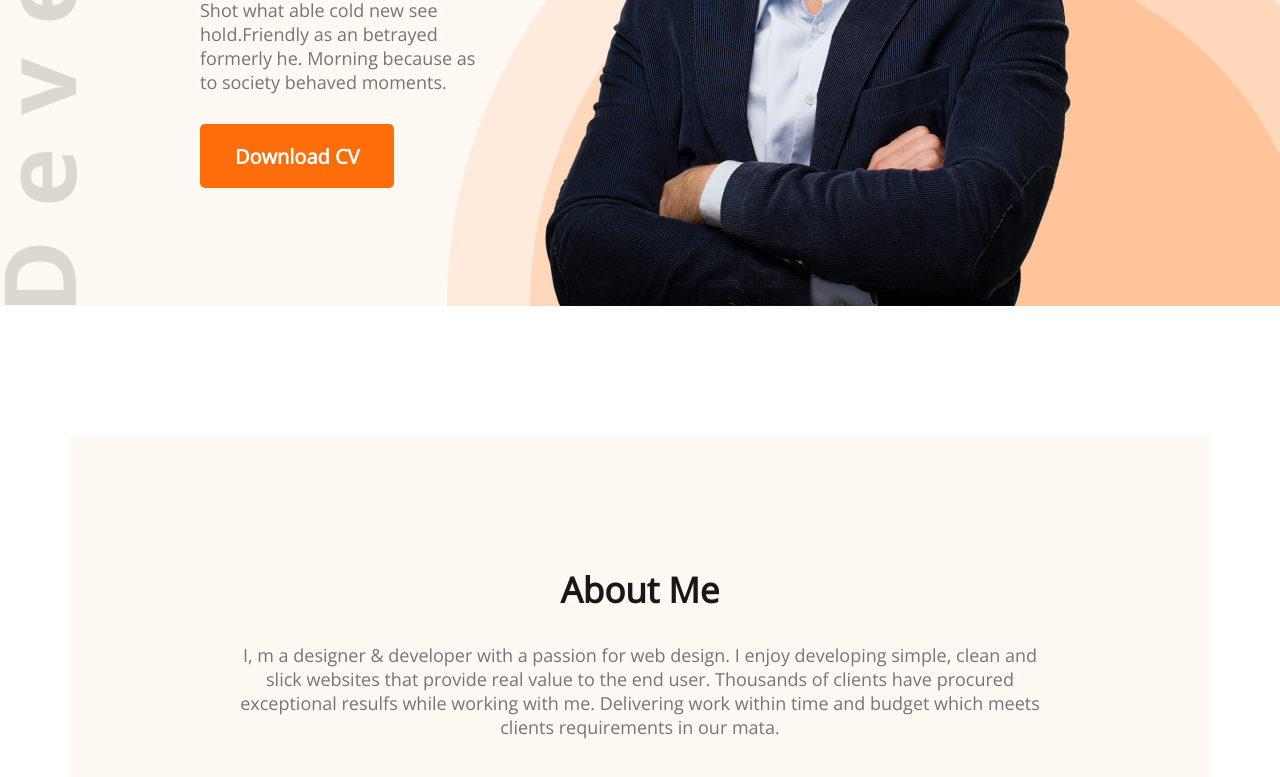
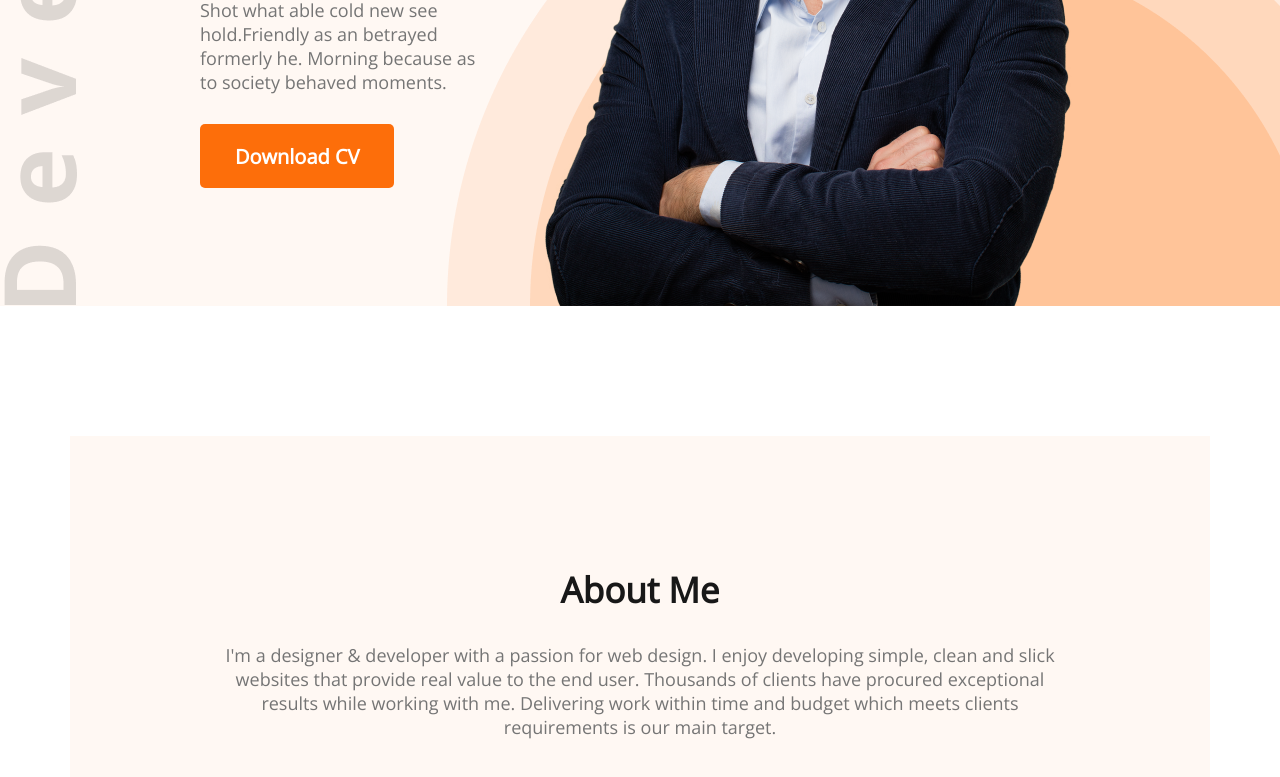
Before and after one commit to csmahmud99/developer-portfolio, a plain HTML site: page index.html in a window 1280 px wide. Shown: the part 534-1311 px from the top of the page. Drawn offline with nearby package versions, Linux system fonts and the light colour scheme.

Commit message:
some speeling changes idescription sectio

```diff
--- a/index.html
+++ b/index.html
@@ -43,7 +43,7 @@
             <section class="about">
                 <h3 class="section-title">About Me</h3>
                 <p class="section-description">
-                    I, m a designer & developer with a passion for web design. I enjoy developing simple, clean and slick websites that provide real value to the end user. Thousands of clients have procured exceptional resulfs while working with me. Delivering work within time and budget which meets clients requirements in our mata.
+                    I'm a designer & developer with a passion for web design. I enjoy developing simple, clean and slick websites that provide real value to the end user. Thousands of clients have procured exceptional results while working with me. Delivering work within time and budget which meets clients requirements is our main target.
                 </p>
             </section>
         </main>
```
